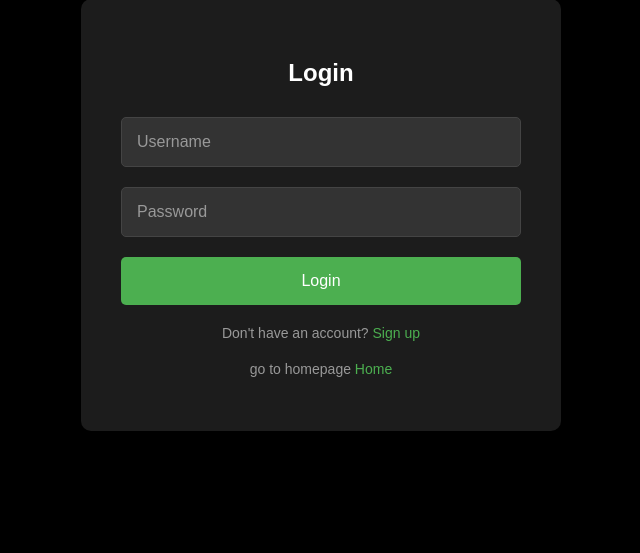
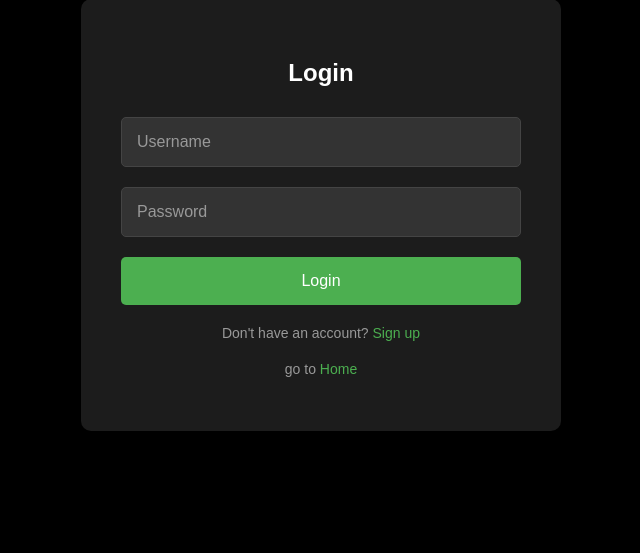
Before and after one commit to rudraabhilash/Django_school_project, a Django app: page /login/ in a window 1280 px wide. Shown: the part 185-738 px from the top of the page, without its empty margins (319-959 px from the left). Run offline with Django 5.2, Linux system fonts and the light colour scheme.

```diff
--- a/user/templates/some.html
+++ b/user/templates/some.html
@@ -82,7 +82,7 @@
             <input type="submit" value="Login">
         </form>
         <p>Don't have an account? <a href="/createaccount">Sign up</a></p>
-        <p>go to homepage <a href="bhaktivedantaint.ap-south-1.elasticbeanstalk.com/">Home</a></p>
+        <p>go to <a href="/">Home</a></p>
     </div>
 </body>
 </html>
```
